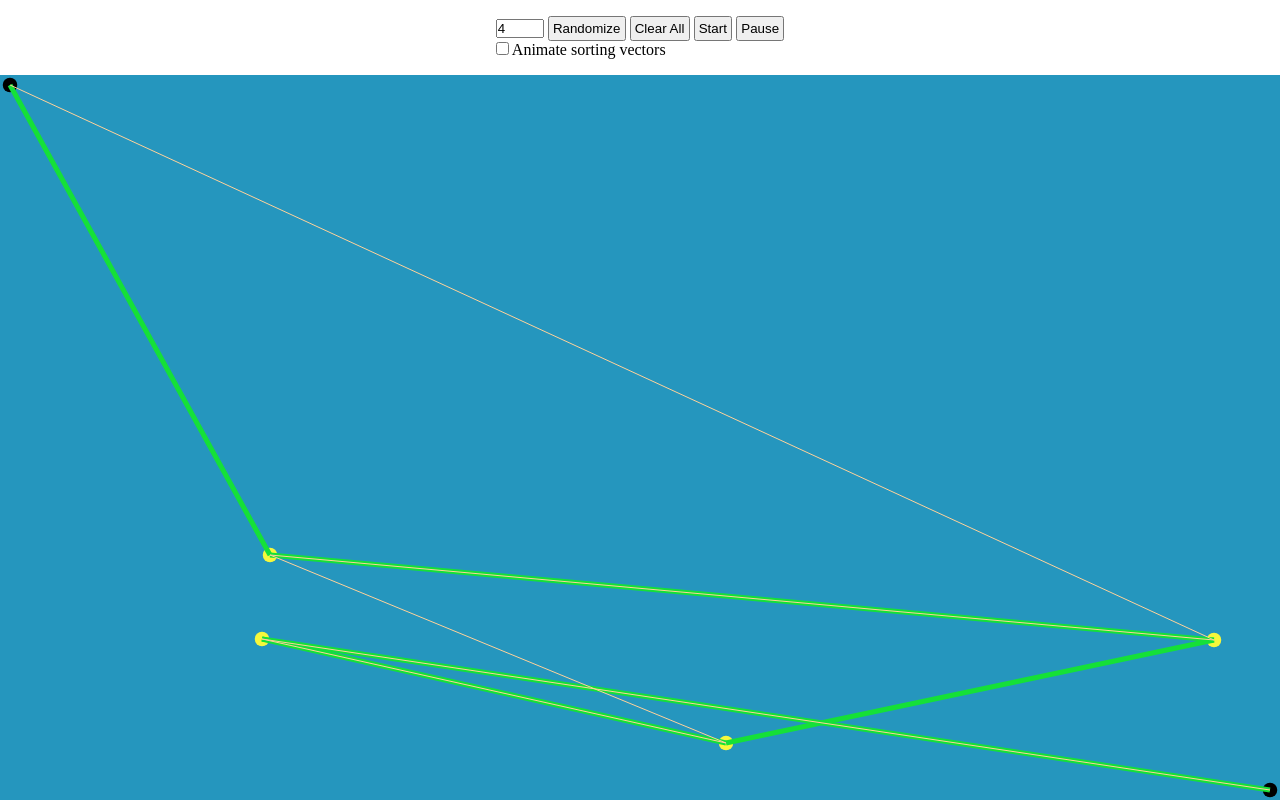
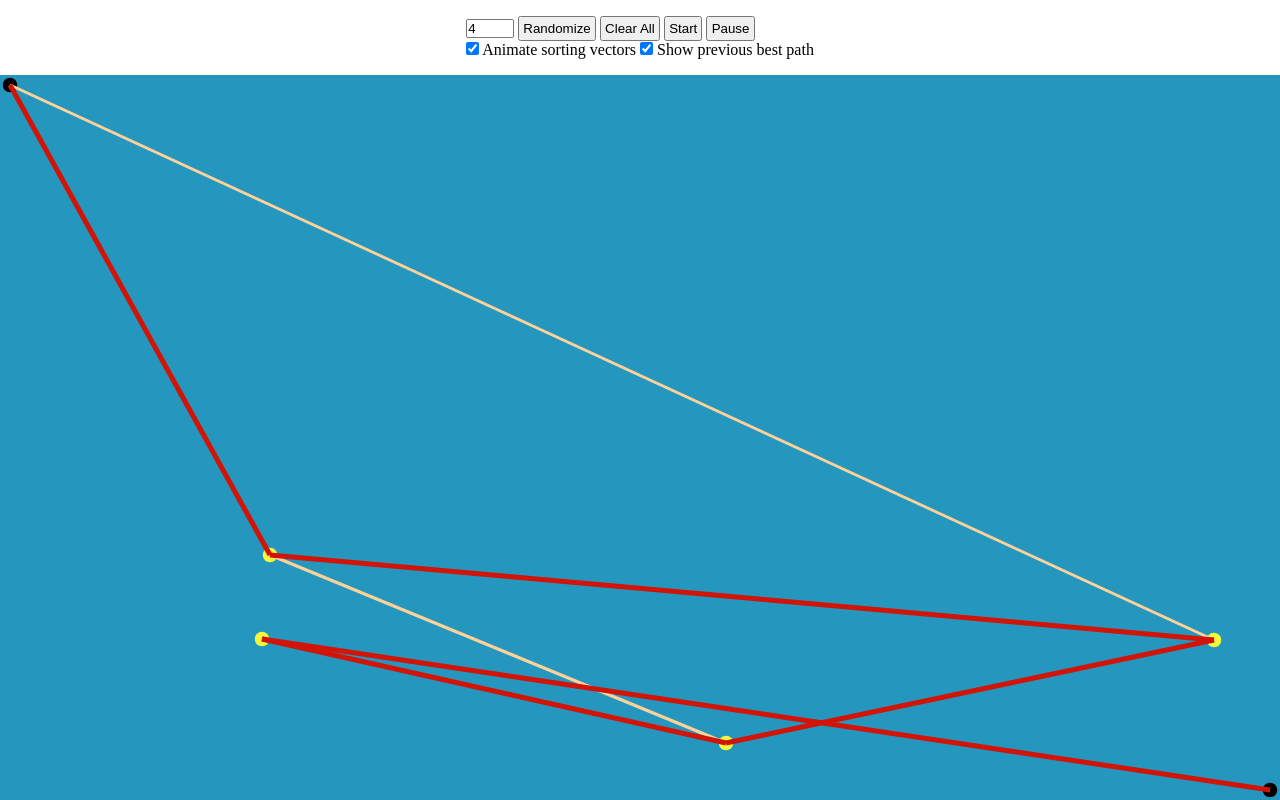
Before and after one commit to Rahjael/dotConnector, a plain HTML site: page index.html in a window 1280 px wide. Drawn offline with Linux system fonts and the light colour scheme.

Commit message:
various fixes

```diff
--- a/HUD.js
+++ b/HUD.js
@@ -7,6 +7,7 @@ class HUD {
 
     this.colors = ['#000000', '#FFFFFF'];
     this.currentColor = 0;
+
   }
 
 
@@ -22,6 +23,6 @@ class HUD {
     this.ctx.arc(this.x, this.y, this.currentRadius, 0, 2 * Math.PI);
     this.ctx.fill();
     this.ctx.fillStyle = CANVAS_CONFIG.bgColor;
+  }
 
-  }
 }
--- a/index.html
+++ b/index.html
@@ -27,8 +27,10 @@
       <button type='button' onclick='buttonPressed("start")' id='btn-start'>Start</button>
       <button type='button' onclick='buttonPressed("pause")' id='btn-pause'>Pause</button>
     </form>
-    <input type='checkbox' id='flag-animate-tempLinks' name='flag-animate-tempLinks' onclick='buttonPressed("flag-animate-tempLinks")'>
+    <input type='checkbox' id='flag-animate-tempLinks' name='flag-animate-tempLinks' onclick='buttonPressed("flag-animate-tempLinks")' checked>
     <label for='flag-animate-tempLinks'>Animate sorting vectors</label>
+    <input type='checkbox' id='flag-show-previous-best' name='flag-show-previous-best' onclick='buttonPressed("flag-show-previous-best")' checked>
+    <label for='flag-show-previous-best'>Show previous best path</label>
   </div>
 
   <canvas id='main-canvas' tabindex='1'></canvas>
--- a/index.js
+++ b/index.js
@@ -25,10 +25,12 @@ const CANVAS_CONFIG = {
   pointColor: '#F6F83C',
   tempLinkColor: '#FFFFFF',
   animateTempLinks: true,
-  bestLinkColor: '#15E038',
+  showPreviousBest: true,
+  bestLinkColor: '#D11406',
   previousBestLinkColor: '#FFD29A',
   tempLinkWidth: 1,
   bestLinkWidth: 5,
+  previousBestLinkWidth: 3,
   canvasWidth: window.innerWidth,
   canvasHeight: window.innerHeight - mainCanvas.offsetTop,
   pointsPadding: 10,
@@ -138,6 +140,9 @@ function buttonPressed(buttonName) {
   }
   else if(buttonName === 'flag-animate-tempLinks') {
     CANVAS_CONFIG.animateTempLinks = document.querySelector('#flag-animate-tempLinks').checked;
+  }
+  else if(buttonName === 'flag-show-previous-best') {
+    CANVAS_CONFIG.showPreviousBest = document.querySelector('#flag-show-previous-best').checked;
   }
 
 }
@@ -249,8 +254,8 @@ function animate() {
     DATA.bestOrderSoFar = [...DATA.currentOrder];
   }
 
+  drawPreviousBestLinks();
   drawBestLinks();
-  drawPreviousBestLinks();
 
 
 
--- a/point.js
+++ b/point.js
@@ -33,12 +33,25 @@ class Point {
     if(type === 'temp' && !CANVAS_CONFIG.animateTempLinks) {
       return;
     }
+    if(type === 'previousBest' && !CANVAS_CONFIG.showPreviousBest) {
+      return;
+    }
     let color;
-    if(type === 'temp') color = CANVAS_CONFIG.tempLinkColor;
-    else if(type === 'bestSoFar') color = CANVAS_CONFIG.bestLinkColor;
-    else if(type === 'previousBest') color = CANVAS_CONFIG.previousBestLinkColor;
+    let lineWidth
+    if(type === 'temp') {
+      color = CANVAS_CONFIG.tempLinkColor;
+      lineWidth = CANVAS_CONFIG.tempLinkWidth;
+    }
+    else if(type === 'bestSoFar') {
+      color = CANVAS_CONFIG.bestLinkColor;
+      lineWidth = CANVAS_CONFIG.bestLinkWidth;
+    }
+    else if(type === 'previousBest') {
+      color = CANVAS_CONFIG.previousBestLinkColor;
+      lineWidth = CANVAS_CONFIG.previousBestLinkWidth;
+    }
     this.ctx.strokeStyle = color;
-    this.ctx.lineWidth = type != 'bestSoFar' ? CANVAS_CONFIG.tempLinkWidth : CANVAS_CONFIG.bestLinkWidth;
+    this.ctx.lineWidth = lineWidth;
     this.ctx.beginPath();
     this.ctx.moveTo(this.x, this.y);
     this.ctx.lineTo(otherPoint.x, otherPoint.y);
```
